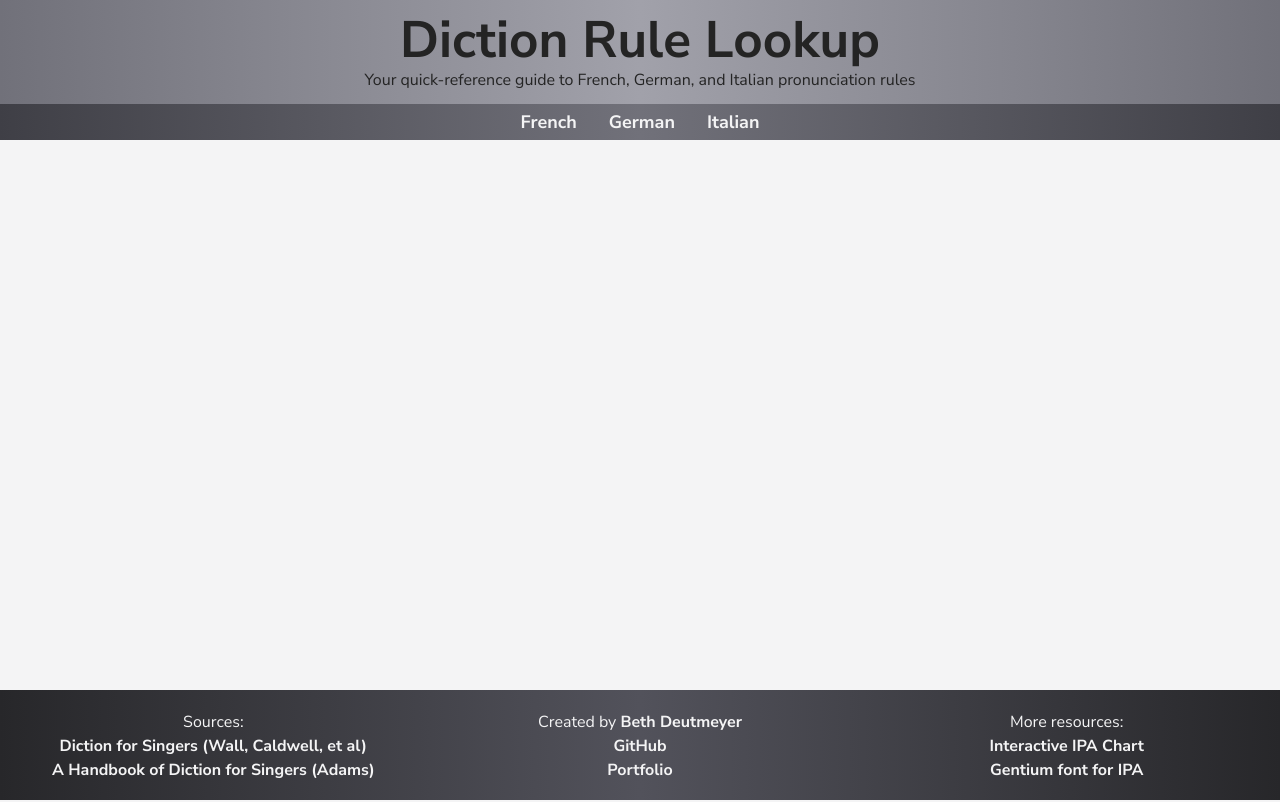
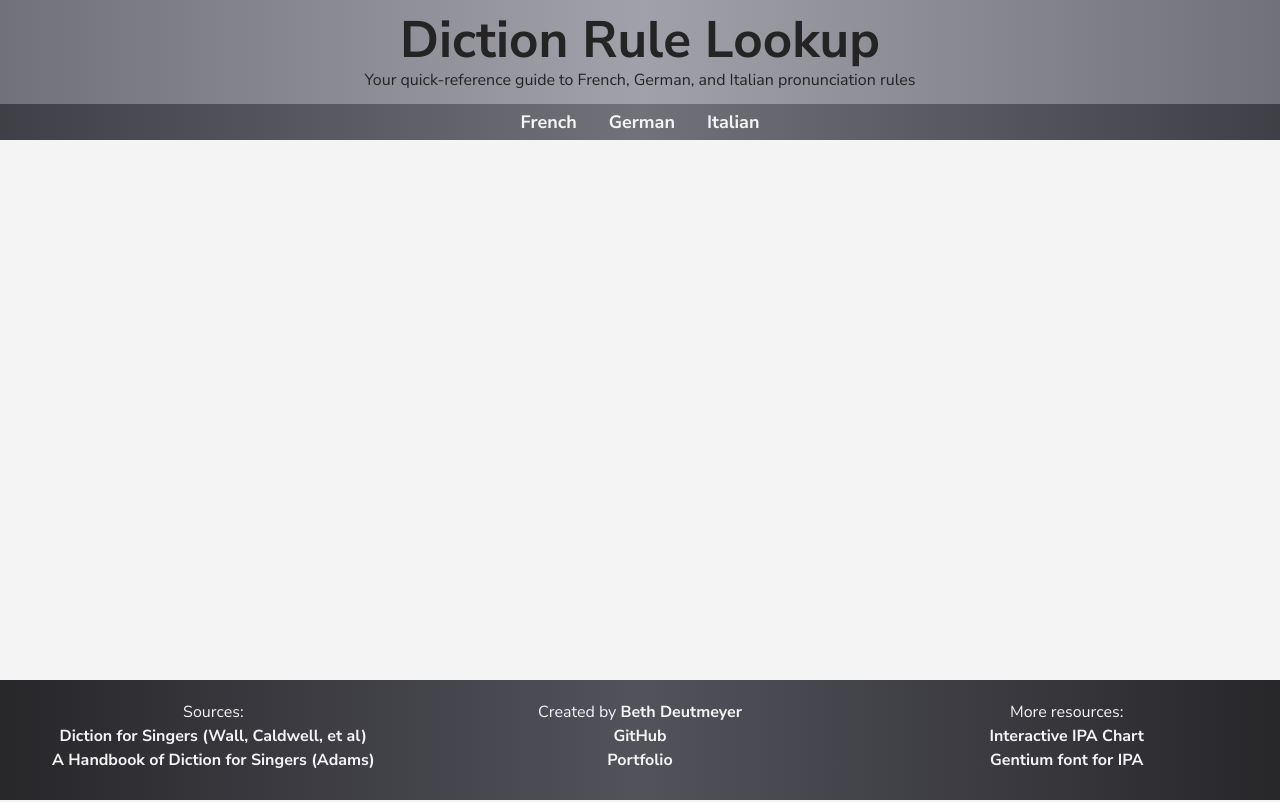
Before and after one commit to bdeutmeyer/diction-rule-lookup, a React (Vite) app: page / in a window 1280 px wide. Built offline with nearby package versions, Linux system fonts and the light colour scheme; a web font is replaced by a local one.

Commit message:
buttons and header good, fixing footer

```diff
--- a/src/index.css
+++ b/src/index.css
@@ -62,13 +62,13 @@ button:focus-visible {
 
 #non-footer {
   overflow: auto;
-  padding-bottom: 110px;
+  padding-bottom: 120px;
 }
 
 #footer {
   position: relative;
-  margin-top: -110px;
+  margin-top: -120px;
   /* negative value of footer height */
-  height: 110px;
+  height: 120px;
   clear: both;
 }
```
